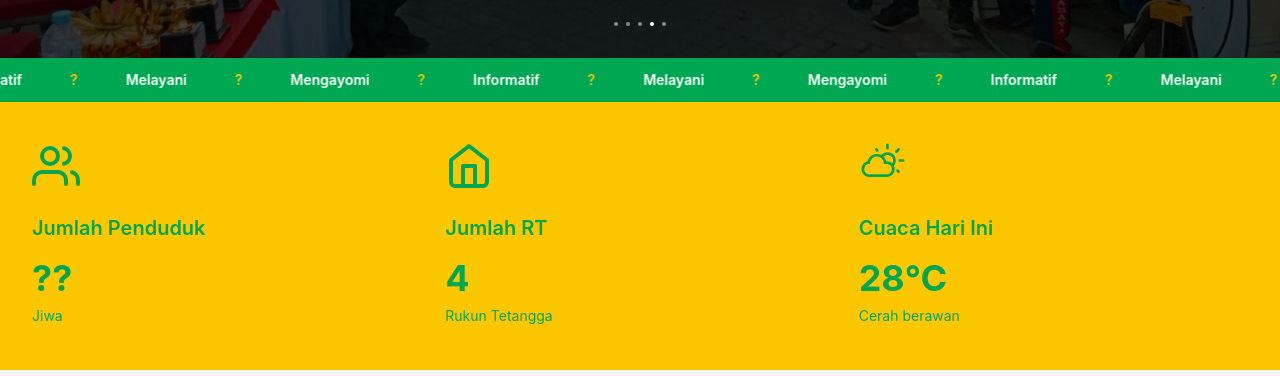
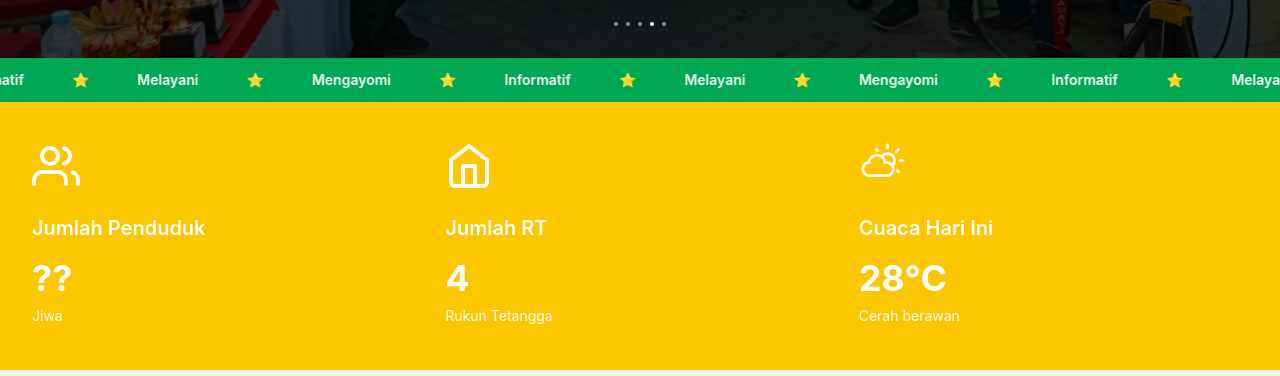
Before and after one commit to AlexStefanus/RW02, a Next.js app: page / in a window 1280 px wide. Shown: the part 686-1062 px from the top of the page. Built offline with nearby package versions, Linux system fonts and the light colour scheme; no server answers; the database is empty.

Commit message:
Update Info Card

```diff
--- a/src/component/common/Sidebar.tsx
+++ b/src/component/common/Sidebar.tsx
@@ -62,8 +62,12 @@ const Sidebar = ({ isOpen, onClose }: SidebarProps) => {
         </div>
 
         <div className="p-4 border-b border-white/10 smooth-transition">
-          <div className="flex items-center gap-3">
-            <div className="flex-shrink-0 smooth-transition hover:scale-105">
+          <Link
+            href="/"
+            onClick={() => onClose()}
+            className="flex items-center gap-3 hover:bg-white/10 rounded-lg p-2 -m-2 smooth-transition group cursor-pointer"
+          >
+            <div className="flex-shrink-0 smooth-transition group-hover:scale-110">
               <img
                 src="/logo.png"
                 alt="RW 02 Rangkah Logo"
@@ -82,10 +86,10 @@ const Sidebar = ({ isOpen, onClose }: SidebarProps) => {
               </svg>
             </div>
             <div className="flex flex-col">
-              <h1 className="text-sm font-bold text-white smooth-transition">RW 02 Rangkah</h1>
-              <p className="text-xs text-white/70 smooth-transition">Panel Admin</p>
+              <h1 className="text-sm font-bold text-white smooth-transition group-hover:text-white/90">RW 02 Rangkah</h1>
+              <p className="text-xs text-white/70 smooth-transition group-hover:text-white/60">Panel Admin</p>
             </div>
-          </div>
+          </Link>
         </div>
 
         <nav className="flex-grow px-4 py-4 overflow-y-auto">
--- a/src/component/landing-page/InfoCard.tsx
+++ b/src/component/landing-page/InfoCard.tsx
@@ -18,18 +18,18 @@ const InfoCard = ({ icon: Icon, title, value, subtitle, index, mounted }: InfoCa
       style={{ animationDelay: `${index * 0.1}s` }}
     >
       <div className="mb-4 md:mb-6 flex justify-center md:justify-start animate-float">
-        <Icon size={40} className="text-[#00a753] md:w-12 md:h-12 smooth-transition hover:scale-110" />
+        <Icon size={40} className="text-white md:w-12 md:h-12 smooth-transition hover:scale-110" />
       </div>
 
-      <h3 className="text-lg md:text-xl font-semibold text-[#00a753] mb-3 md:mb-4 smooth-transition">
+      <h3 className="text-lg md:text-xl font-semibold text-white mb-3 md:mb-4 smooth-transition">
         {title}
       </h3>
 
-      <div className="text-3xl md:text-4xl font-bold text-[#00a753] mb-2 smooth-transition hover:scale-105">
+      <div className="text-3xl md:text-4xl font-bold text-white mb-2 smooth-transition hover:scale-105">
         {value}
       </div>
 
-      <p className="text-sm text-[#00a753] mb-1 smooth-transition">{subtitle}</p>
+      <p className="text-sm text-white mb-1 smooth-transition">{subtitle}</p>
     </div>
   );
 };
--- a/src/component/landing-page/ScrollingBadge.tsx
+++ b/src/component/landing-page/ScrollingBadge.tsx
@@ -12,7 +12,7 @@ const ScrollingBadge = () => {
       <div className="flex animate-scroll">
         {repeatedBadges.map((badge, index) => (
           <div key={index} className="flex items-center whitespace-nowrap text-xs md:text-sm font-semibold flex-shrink-0">
-            <span className="text-yellow-400 mx-4 md:mx-8">?</span>
+            <span className="text-yellow-400 mx-4 md:mx-8">⭐</span>
             <span className="mx-3 md:mx-4">{badge}</span>
           </div>
         ))}
```
